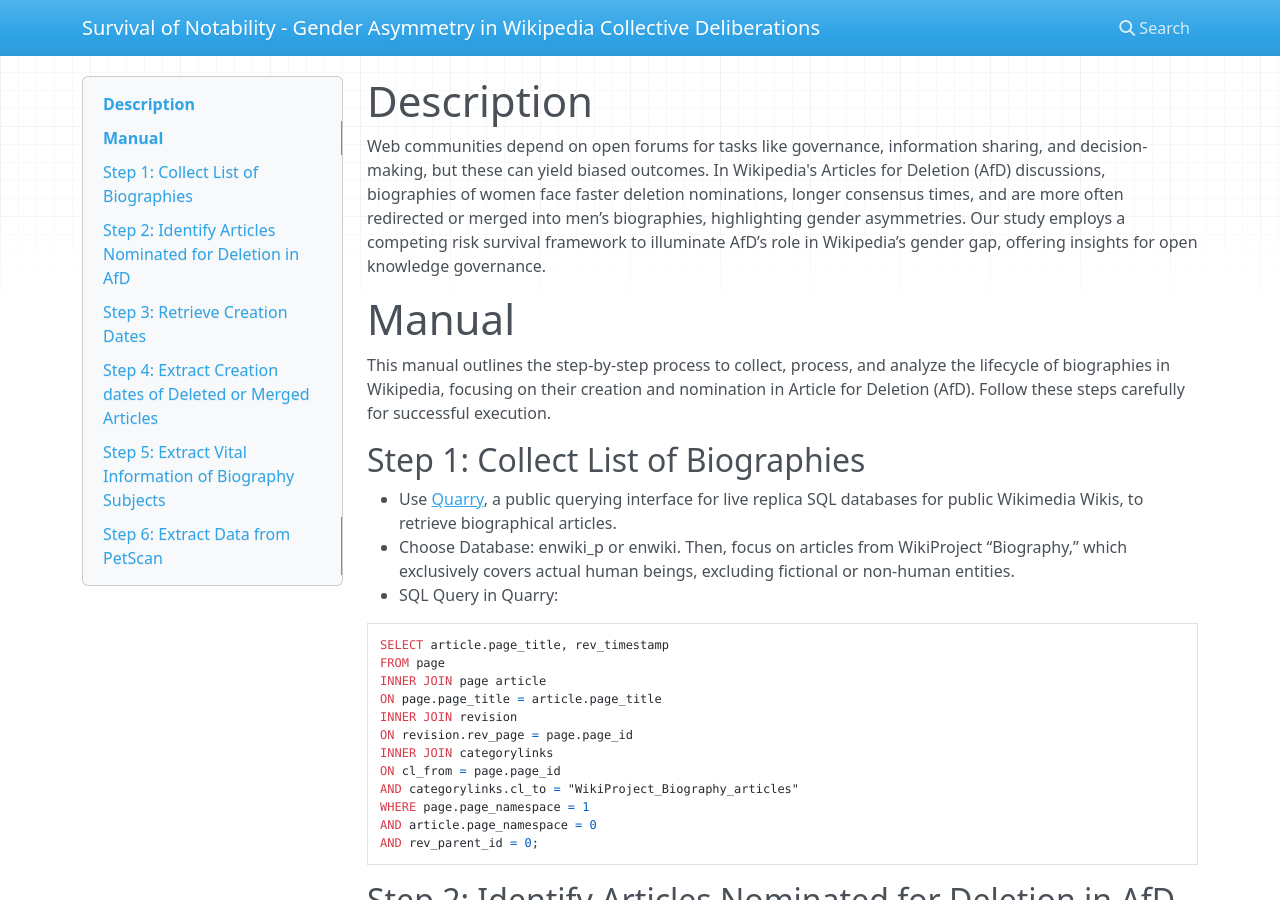
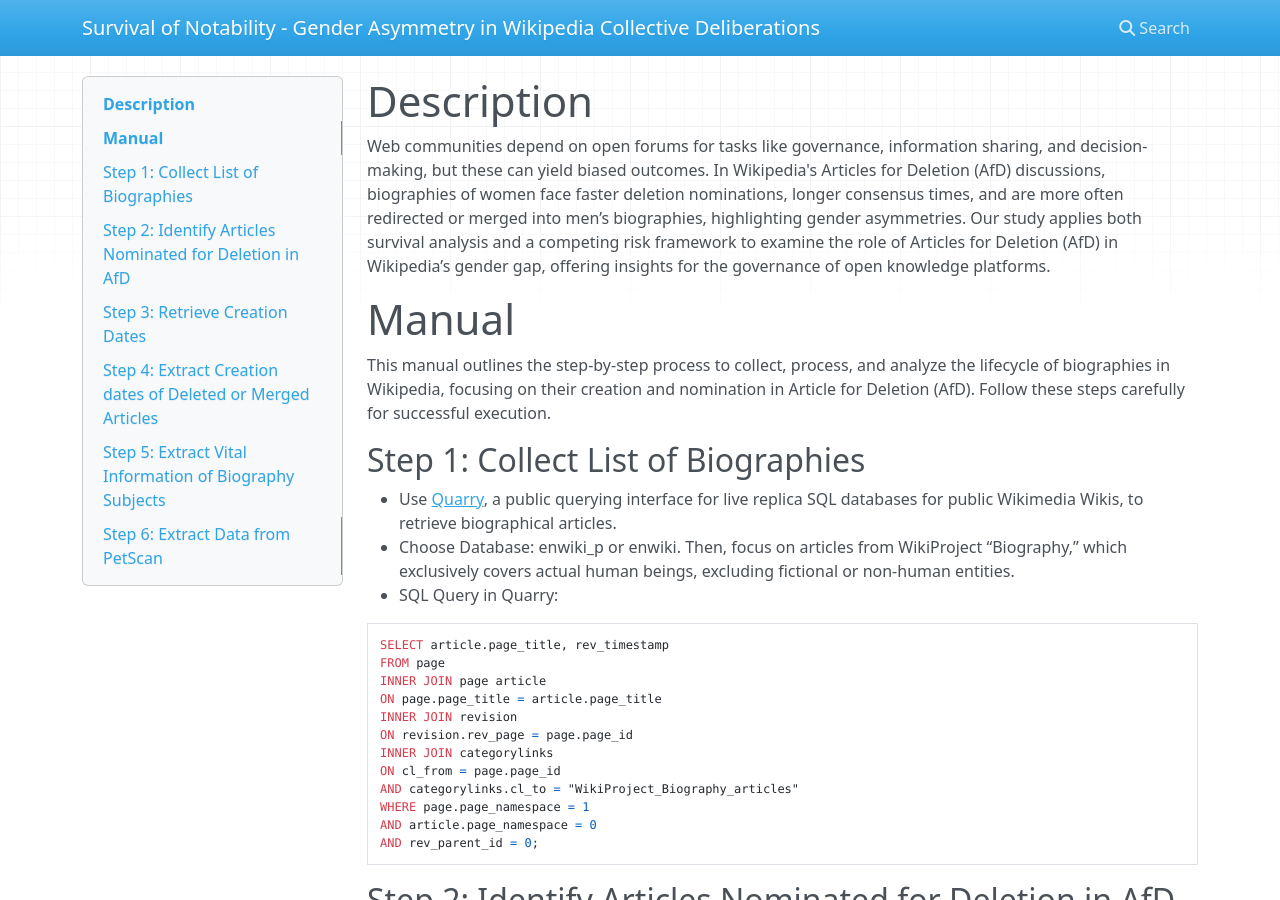
Before and after one commit to CSDL-UMD/Survival-of-the-Notable-in-Wikipedia, an MkDocs documentation site: the page built from docs/docs/index.md, in a window 1280 px wide and 900 px high. Built offline with MkDocs 1.6.1, drawn with Linux system fonts in a browser that asks for light colours; nearby versions of some CDN libraries.

Commit message:
change manual

```diff
--- a/docs/docs/index.md
+++ b/docs/docs/index.md
@@ -1,6 +1,6 @@
 # Description
 
-Web communities depend on open forums for tasks like governance, information sharing, and decision-making, but these can yield biased outcomes. In Wikipedia's Articles for Deletion (AfD) discussions, biographies of women face faster deletion nominations, longer consensus times, and are more often redirected or merged into men’s biographies, highlighting gender asymmetries. Our study employs a competing risk survival framework to illuminate AfD’s role in Wikipedia’s gender gap, offering insights for open knowledge governance.
+Web communities depend on open forums for tasks like governance, information sharing, and decision-making, but these can yield biased outcomes. In Wikipedia's Articles for Deletion (AfD) discussions, biographies of women face faster deletion nominations, longer consensus times, and are more often redirected or merged into men’s biographies, highlighting gender asymmetries. Our study applies both survival analysis and a competing risk framework to examine the role of Articles for Deletion (AfD) in Wikipedia’s gender gap, offering insights for the governance of open knowledge platforms.
 
 # Manual
 
```
